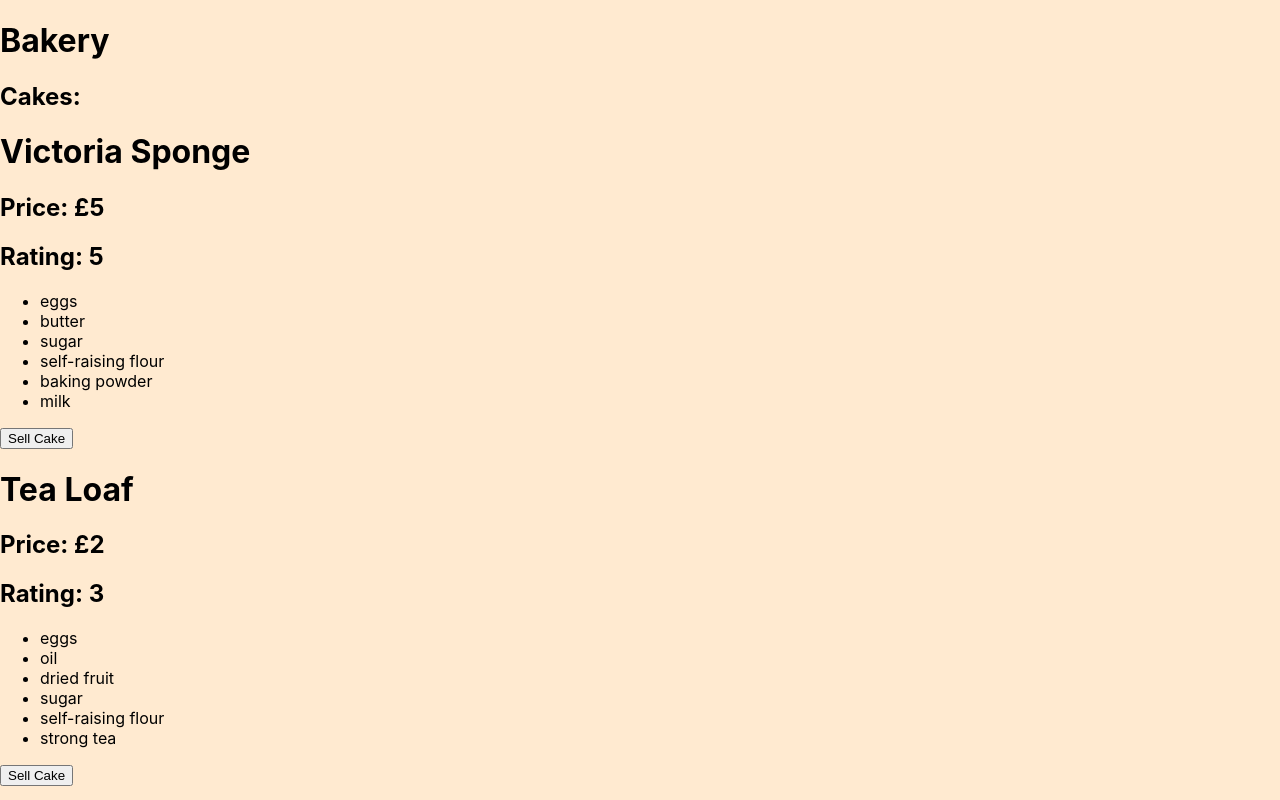
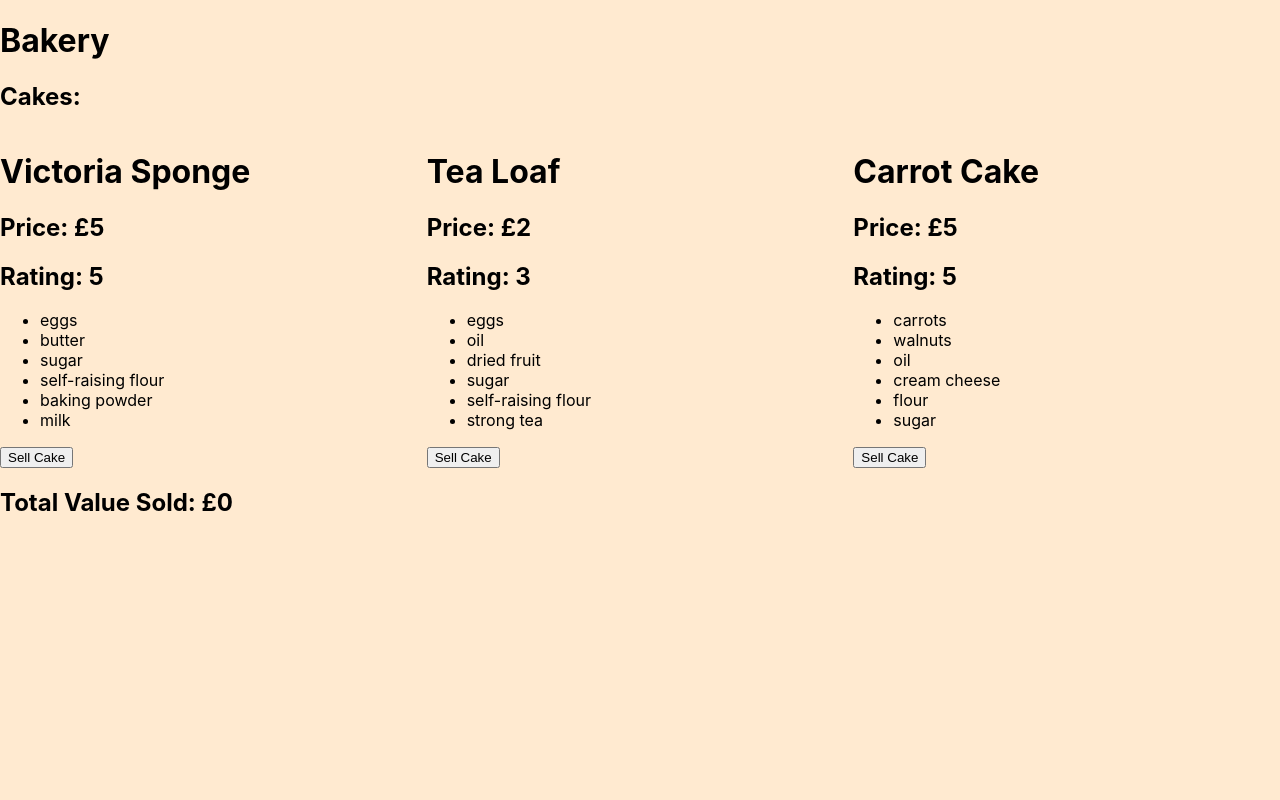
Before and after one commit to TDD66/lab_react_bakery, a React (Create React App) app: page / in a window 1280 px wide. Shown: the top 800 px of the page. Built offline with nearby package versions, Linux system fonts and the light colour scheme.

Commit message:
Added a grid for my items in the app

```diff
--- /dev/null
+++ b/src/containers/BakeryContainer.css
@@ -0,0 +1,4 @@
+.cakes {
+    display: grid;
+    grid-template-columns: repeat(3, 1fr);
+}
--- a/src/containers/BakeryContainer.js
+++ b/src/containers/BakeryContainer.js
@@ -1,5 +1,7 @@
 import { useState } from "react";
 import Cake from "../components/Cake";
+
+import './BakeryContainer.css';
 
 const  BakeryContainer = () => {
 
@@ -37,13 +39,13 @@ const  BakeryContainer = () => {
     }
 
     return (
-        <>
+        <div className="bakery-items">
             <h2>Cakes:</h2>
             <div className="cakes">
                 {displayCakes()}
             </div>
             <h2>Total Value Sold: £{totalValueSold}</h2>
-        </>
+        </div>
     );
 }
 
```
